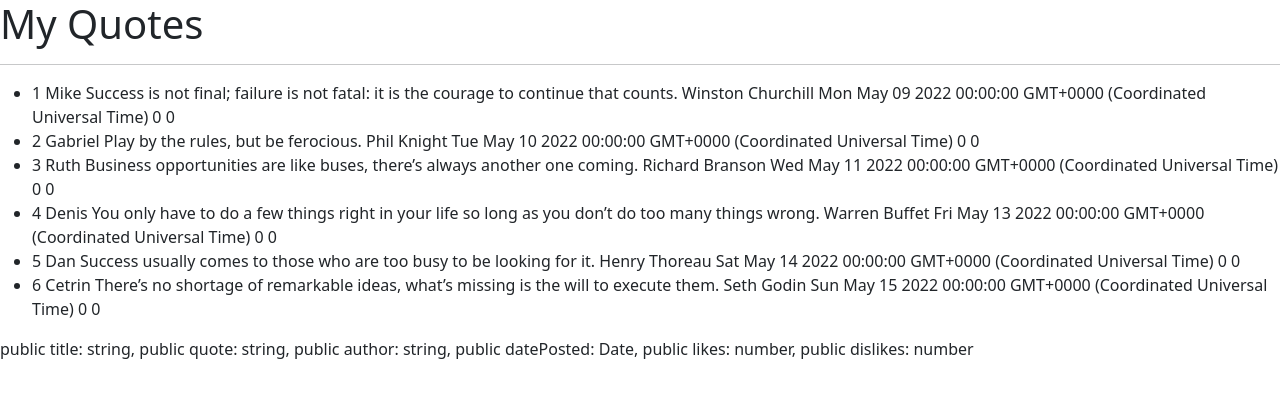
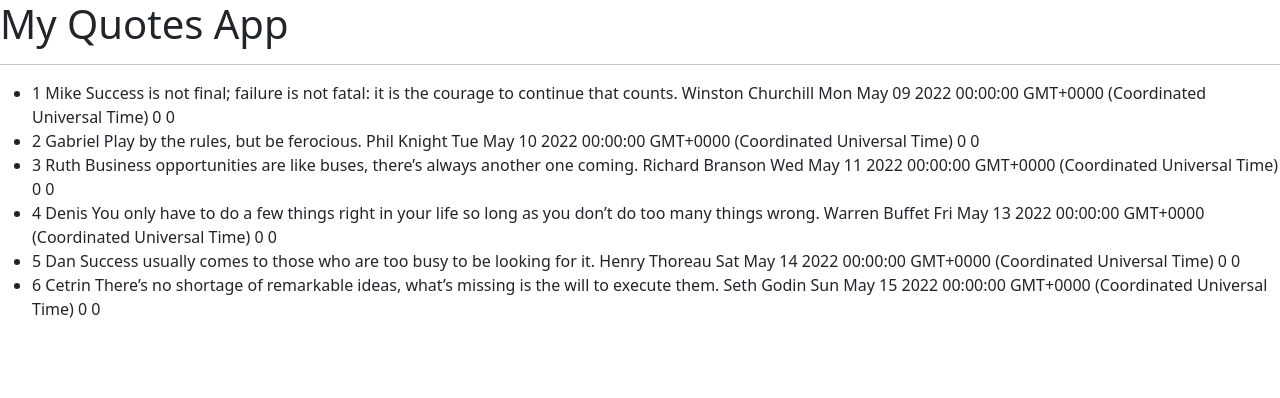
Before and after one commit to DenisMuga/WK1AngularIP-Quotes, an Angular app: page / in a window 1280 px wide. Shown: the top 398 px of the page. Built offline with nearby package versions, Linux system fonts and the light colour scheme.

Commit message:
feature: displaying more constructor elements on the browser

```diff
--- a/src/app/quotes/quotes.component.html
+++ b/src/app/quotes/quotes.component.html
@@ -1,7 +1,7 @@
 
 
 <div>
-    <h1>My Quotes</h1>
+    <h1>My Quotes App</h1>
     <hr>
     <ul>
         <li *ngFor='let quote of quotes'>
@@ -16,11 +16,3 @@
         </li>
     </ul>
   </div>
-
-
-  public title: string,
-        public quote: string,
-        public author: string,
-        public datePosted: Date,
-        public likes: number,
-        public dislikes: number
```
